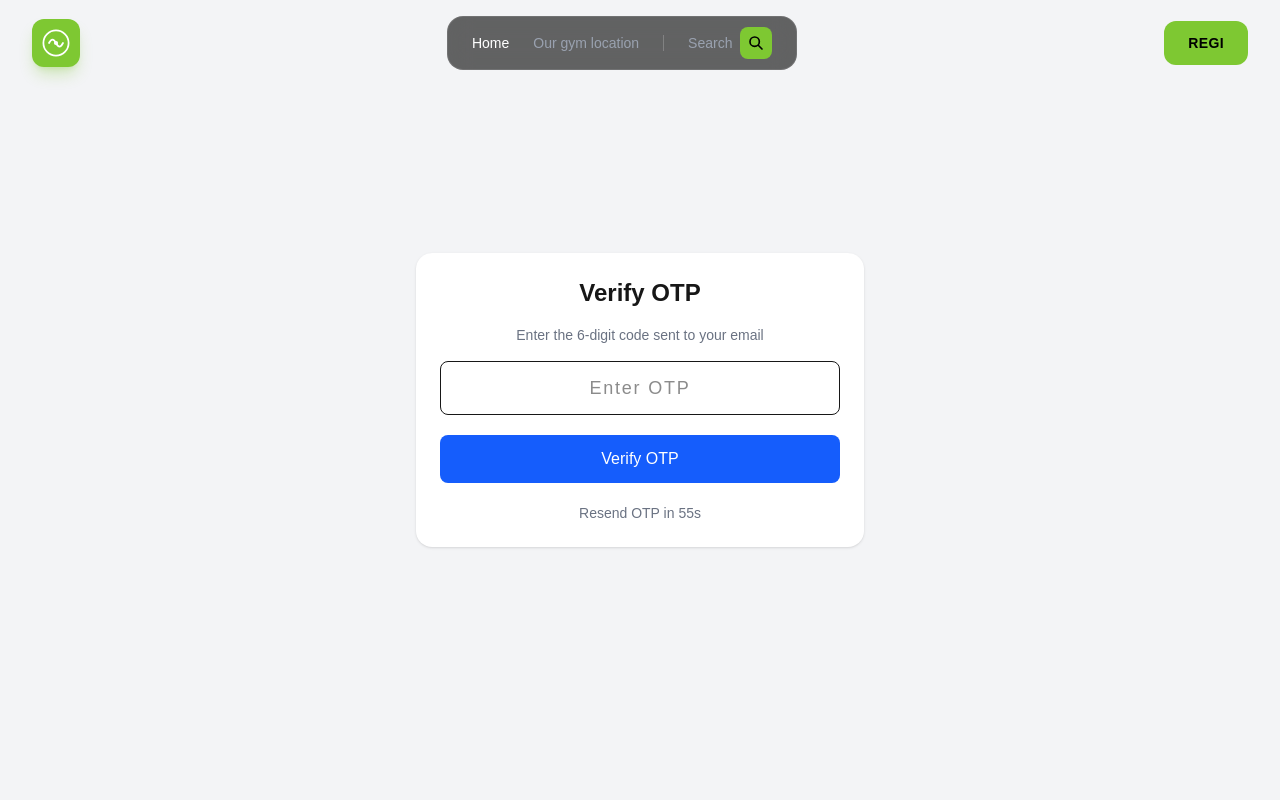
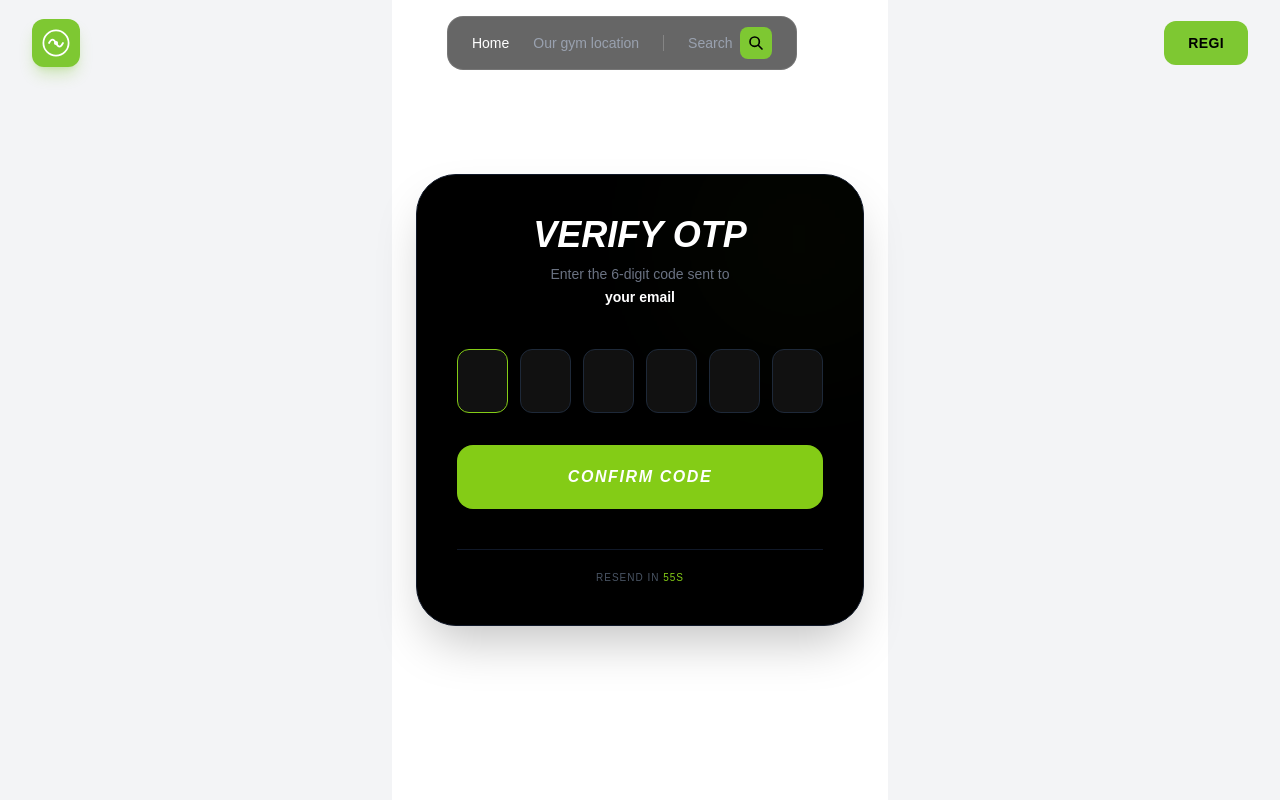
Before and after one commit to isratbiswas/Softvence_landing_page, a Next.js app: page /verify-otp in a window 1280 px wide. Shown: the top 800 px of the page. Built offline with nearby package versions, Linux system fonts and the light colour scheme.

Commit message:
otp page modify

```diff
--- a/src/components/modules/Auth/OtpForm.tsx
+++ b/src/components/modules/Auth/OtpForm.tsx
@@ -21,8 +21,11 @@ export default function OtpForm() {
     register,
     handleSubmit,
     setValue,
-    formState: { isSubmitting },
+    watch,
+    formState: { isSubmitting, errors },
   } = useForm<OtpFormType>();
+
+  const otpValue = watch("otp") || "";
 
   useEffect(() => {
     const storedEmail = localStorage.getItem("verifyEmail");
@@ -39,7 +42,6 @@ export default function OtpForm() {
 
   const handleOtpChange = (value: string) => {
     const digitsOnly = value.replace(/\D/g, "").slice(0, 6);
-    console.log(digitsOnly, "hds");
     setValue("otp", digitsOnly);
   };
 
@@ -54,7 +56,6 @@ export default function OtpForm() {
       await api.post("/verify_otp", formData);
 
       localStorage.removeItem("verifyEmail");
-
       router.push("/login");
     } catch (err: any) {
       setServerError(err?.response?.data?.message || "OTP verification failed");
@@ -73,7 +74,7 @@ export default function OtpForm() {
       await api.post("/resend_otp", formData);
 
       setTimer(60);
-    } catch (err: any) {
+    } catch {
       setServerError("Failed to resend OTP");
     } finally {
       setResending(false);
@@ -81,54 +82,92 @@ export default function OtpForm() {
   };
 
   return (
-    <div className="w-full max-w-md mx-auto p-6 bg-white rounded-2xl shadow text-center">
-      <h2 className="text-2xl font-bold mb-4">Verify OTP</h2>
+    <div className="min-h-screen flex items-center justify-center bg-white dark:bg-black p-4 sm:p-6">
+      <div className="w-full max-w-sm sm:max-w-md bg-black rounded-3xl sm:rounded-[40px] p-6 sm:p-8 md:p-10 shadow-2xl border border-gray-900 relative overflow-hidden text-center">
+        <div className="absolute top-0 right-0 w-24 h-24 sm:w-32 sm:h-32 bg-[#84cc16] blur-[80px] sm:blur-[100px] opacity-10"></div>
 
-      <p className="text-sm text-gray-500 mb-4">
-        Enter the 6-digit code sent to your email
+        <div className="relative z-10">
+          <div className="mb-8 sm:mb-10">
+            <h2 className="text-2xl sm:text-3xl md:text-4xl font-black text-white italic uppercase">
+              Verify OTP
+            </h2>
+
+            <p className="text-gray-500 text-xs sm:text-sm mt-2 leading-relaxed">
+              Enter the 6-digit code sent to <br />
+              <span className="text-white font-bold">
+                {email || "your email"}
+              </span>
             </p>
+          </div>
 
           {serverError && (
-        <p className="text-red-500 text-sm mb-3">{serverError}</p>
+            <div className="mb-5 p-3 sm:p-4 bg-red-500/10 border border-red-500/20 rounded-xl text-red-500 text-[11px] sm:text-xs font-bold uppercase">
+              {serverError}
+            </div>
           )}
 
-      <form onSubmit={handleSubmit(onSubmit)}>
+          <form
+            onSubmit={handleSubmit(onSubmit)}
+            className="space-y-6 sm:space-y-8"
+          >
             <input
               {...register("otp", {
                 required: "OTP is required",
-            minLength: {
-              value: 6,
-              message: "OTP must be 6 digits",
-            },
+                minLength: { value: 6, message: "OTP must be 6 digits" },
               })}
+              type="text"
               maxLength={6}
               onChange={(e) => handleOtpChange(e.target.value)}
-          placeholder="Enter OTP"
-          className="w-full p-3 border rounded-lg text-center tracking-widest text-lg"
+              className="absolute opacity-0"
             />
+
+            <div className="flex justify-between gap-2 sm:gap-3">
+              {[...Array(6)].map((_, index) => (
+                <div
+                  key={index}
+                  className={`w-10 h-12 sm:w-12 sm:h-14 md:w-14 md:h-16 flex items-center justify-center bg-[#111] border ${
+                    otpValue.length === index
+                      ? "border-[#84cc16]"
+                      : "border-gray-800"
+                  } rounded-xl text-white text-lg sm:text-xl font-black`}
+                >
+                  {otpValue[index] || ""}
+                </div>
+              ))}
+            </div>
+
+            {errors.otp && (
+              <p className="text-red-500 text-[10px] font-bold uppercase">
+                {errors.otp.message}
+              </p>
+            )}
 
             <button
               type="submit"
               disabled={isSubmitting}
-          className="w-full mt-5 bg-blue-600 text-white py-3 rounded-lg hover:bg-blue-700 transition"
+              className="w-full bg-[#84cc16] text-white font-black py-4 sm:py-5 rounded-xl sm:rounded-2xl hover:bg-[#65a30d] transition-all tracking-widest shadow-lg disabled:opacity-50 uppercase italic text-sm sm:text-base"
             >
-          {isSubmitting ? "Verifying..." : "Verify OTP"}
+              {isSubmitting ? "Verifying..." : "Confirm Code"}
             </button>
           </form>
 
-      <div className="mt-5 text-sm">
+          <div className="mt-8 sm:mt-10 pt-5 border-t border-gray-900">
             {timer > 0 ? (
-          <p className="text-gray-500">Resend OTP in {timer}s</p>
+              <p className="text-gray-600 text-[10px] uppercase tracking-widest">
+                Resend in <span className="text-[#84cc16]">{timer}s</span>
+              </p>
             ) : (
               <button
                 onClick={resendOtp}
                 disabled={resending}
-            className="text-blue-600 hover:underline"
+                className="text-[#84cc16] text-[10px] uppercase tracking-widest hover:underline"
               >
                 {resending ? "Sending..." : "Resend OTP"}
               </button>
             )}
           </div>
         </div>
+      </div>
+    </div>
   );
 }
```
Lines whose indentation alone changed are shown as unchanged.
